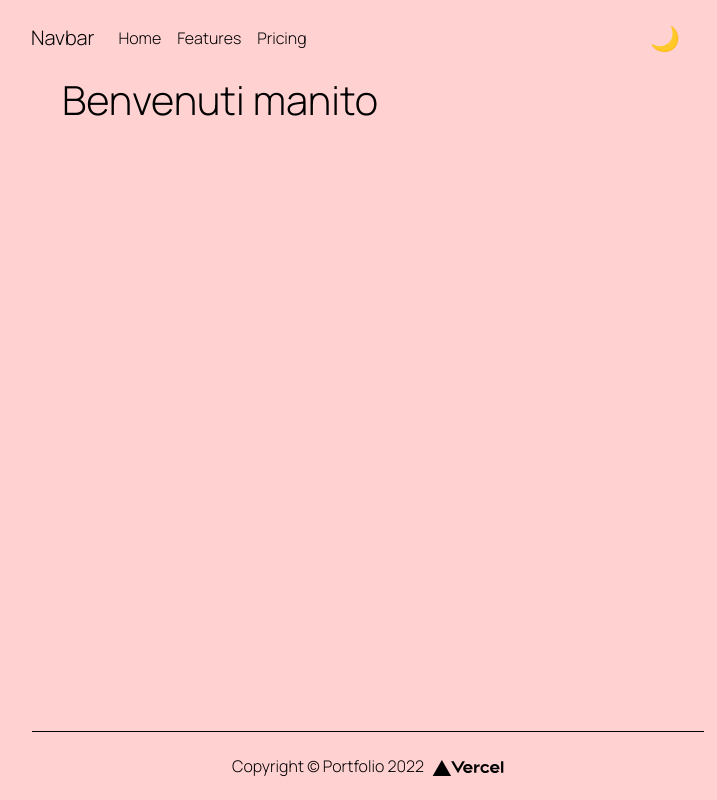
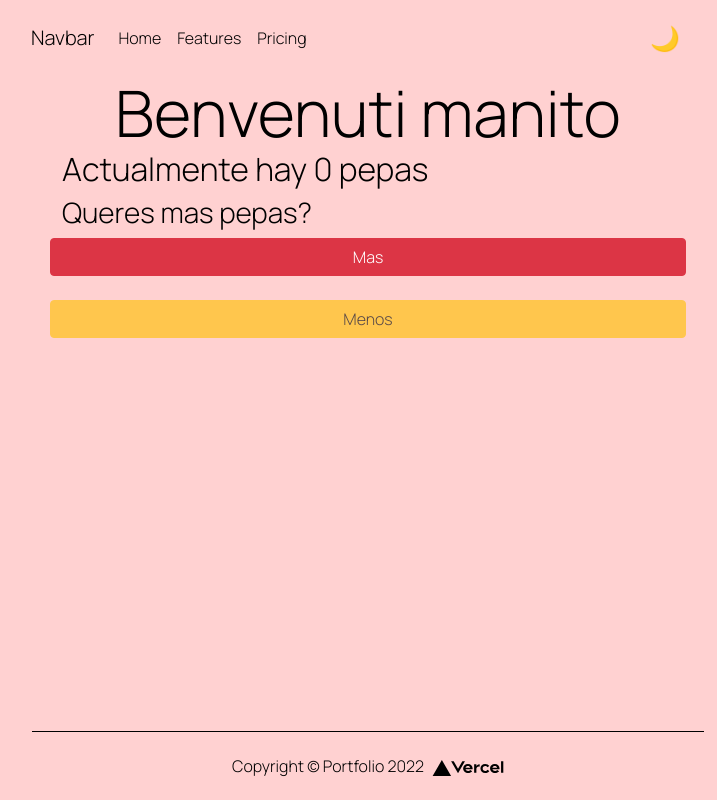
Before and after one commit to johannholzmann/portfolio, a Next.js app: page / in a window 1280 px wide. Shown: the whole page, without its empty margins (272-989 px from the left). Built offline with nearby package versions, Linux system fonts and the light colour scheme.

Commit message:
Implement home

```diff
--- a/pages/index.js
+++ b/pages/index.js
@@ -2,7 +2,12 @@ import Head from 'next/head'
 import Image from 'next/image'
 import styles from '../styles/Home.module.css'
 
+import { useState } from 'react';
+import { Button, Row } from 'react-bootstrap';
+
 export default function Home() {
+  const [pepas, setPepas] = useState(0);
+
   return (
     <div className={styles.container}>
       <Head>
@@ -10,9 +15,43 @@ export default function Home() {
         <meta name="description" content="Generated by create next app" />
         <link rel="icon" href="/favicon.ico" />
       </Head>
-      <h1>
+      <h1 className={styles.title}>
         Benvenuti manito
       </h1>
+
+      <h2>
+        Actualmente hay
+        {
+          pepas == 1 ?
+          (` ${pepas} pepa`)
+          :
+          (` ${pepas} pepas`)
+        }
+      </h2>
+      <h3>
+        Queres mas pepas?
+      </h3>
+      <Row>
+        <Button onClick={() => setPepas((element) => element + 1)} variant="danger">
+          Mas
+        </Button>
+
+      </Row>
+      <br />
+      <Row>
+        {
+          pepas == 0 &&
+          <Button disabled variant="warning">
+            Menos
+          </Button>
+        }
+        {
+          pepas > 0 &&
+          <Button onClick={() => setPepas((element) => element - 1)} className={`height: 100px`} variant="warning">
+            Menos
+          </Button>
+        }
+      </Row>
       {
         /*
 
```
